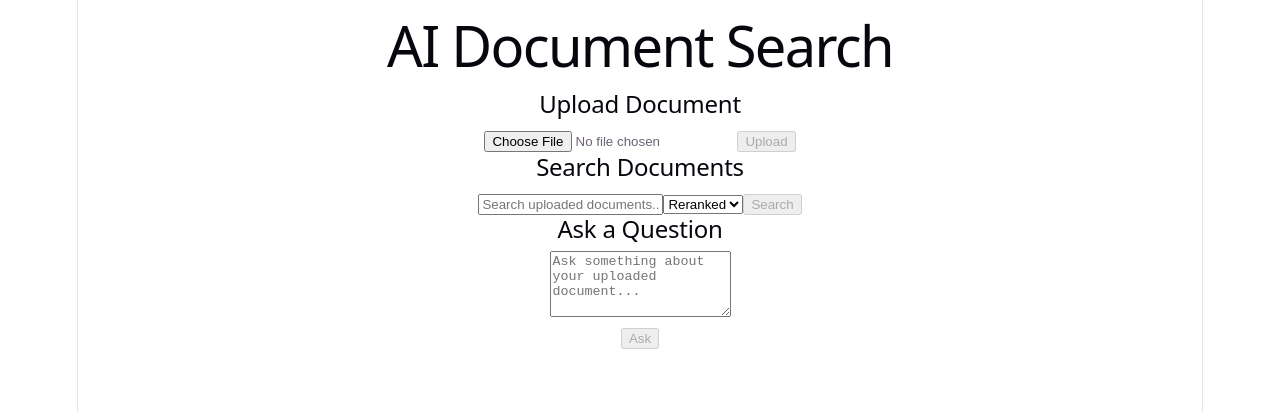
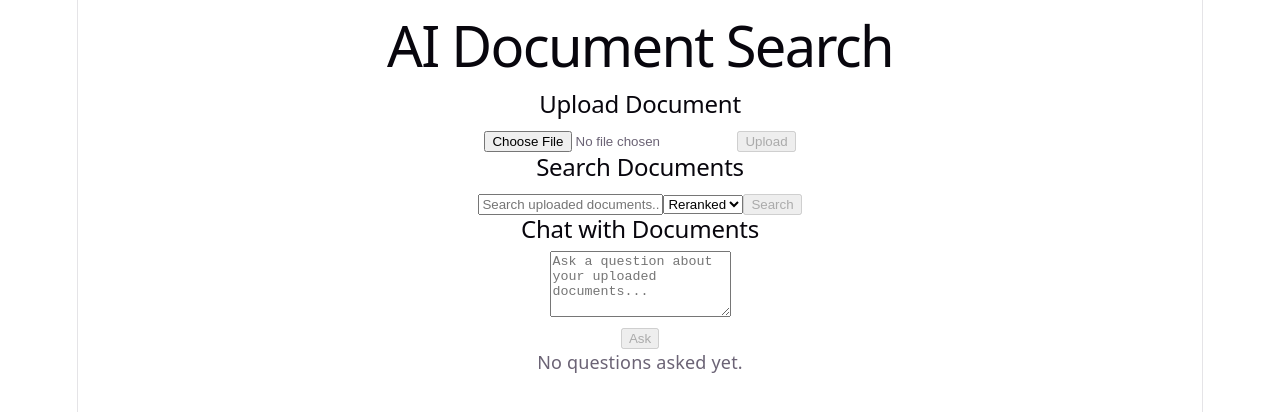
Before and after one commit to baubekTns/rag-document-search, a React (Vite) app in the folder frontend/: page / in a window 1280 px wide. Shown: the top 412 px of the page. Built offline with nearby package versions, Linux system fonts and the light colour scheme.

Commit message:
feat: add chat interface for document questions

```diff
--- a/frontend/src/App.tsx
+++ b/frontend/src/App.tsx
@@ -1,6 +1,6 @@
+import ChatInterface from "./components/ChatInterface";
 import DocumentSearch from "./components/DocumentSearch";
 import DocumentUpload from "./components/DocumentUpload";
-import QuestionAnswer from "./components/QuestionAnswer";
 
 function App() {
   return (
@@ -11,7 +11,7 @@ function App() {
 
       <DocumentSearch />
 
-      <QuestionAnswer />
+      <ChatInterface />
     </main>
   );
 }
--- /dev/null
+++ b/frontend/src/components/ChatInterface.tsx
@@ -0,0 +1,124 @@
+import { useState } from "react";
+import { askQuestion } from "../services/qaService";
+import type { ChatMessage } from "../types/chat";
+
+function createMessageId() {
+  return `${Date.now()}-${Math.random().toString(36).slice(2)}`;
+}
+
+export default function ChatInterface() {
+  const [question, setQuestion] = useState("");
+  const [messages, setMessages] = useState<ChatMessage[]>([]);
+  const [loading, setLoading] = useState(false);
+  const [message, setMessage] = useState("");
+
+  const handleAsk = async () => {
+    const trimmedQuestion = question.trim();
+
+    if (!trimmedQuestion) {
+      setMessage("Please enter a question.");
+      return;
+    }
+
+    try {
+      setLoading(true);
+      setMessage("");
+      setQuestion("");
+
+      const response = await askQuestion(trimmedQuestion, 2);
+
+      const chatMessage: ChatMessage = {
+        id: createMessageId(),
+        question: trimmedQuestion,
+        response,
+      };
+
+      setMessages((currentMessages) => [chatMessage, ...currentMessages]);
+    } catch (error) {
+      const errorMessage =
+        error instanceof Error ? error.message : "Failed to answer question.";
+
+      setMessage(errorMessage);
+    } finally {
+      setLoading(false);
+    }
+  };
+
+  return (
+    <section>
+      <h2>Chat with Documents</h2>
+
+      <textarea
+        value={question}
+        onChange={(event) => setQuestion(event.target.value)}
+        placeholder="Ask a question about your uploaded documents..."
+        rows={4}
+        disabled={loading}
+      />
+
+      <br />
+
+      <button onClick={handleAsk} disabled={loading || !question.trim()}>
+        {loading ? "Answering..." : "Ask"}
+      </button>
+
+      {message && <p>{message}</p>}
+
+      <div>
+        {messages.length === 0 ? (
+          <p>No questions asked yet.</p>
+        ) : (
+          messages.map((chatMessage) => (
+            <article key={chatMessage.id}>
+              <h3>Question</h3>
+              <p>{chatMessage.question}</p>
+
+              <h3>Answer</h3>
+              <p>{chatMessage.response.answer}</p>
+
+              <h4>Quality</h4>
+              <p>
+                <strong>Answerable:</strong>{" "}
+                {chatMessage.response.quality.is_answerable ? "Yes" : "No"}
+              </p>
+              <p>
+                <strong>Reason:</strong> {chatMessage.response.quality.reason}
+              </p>
+
+              <h4>Sources</h4>
+
+              {chatMessage.response.sources.length === 0 ? (
+                <p>No sources returned.</p>
+              ) : (
+                chatMessage.response.sources.map((source) => (
+                  <details key={source.chunk_id}>
+                    <summary>
+                      Source {source.source_number} — chunk {source.chunk_index}
+                    </summary>
+
+                    <p>
+                      <strong>Rerank score:</strong>{" "}
+                      {source.rerank_score.toFixed(3)}
+                    </p>
+
+                    <p>
+                      <strong>Semantic score:</strong>{" "}
+                      {source.semantic_score.toFixed(3)}
+                    </p>
+
+                    <p>
+                      <strong>Keyword match:</strong>{" "}
+                      {source.keyword_match ? "Yes" : "No"}
+                    </p>
+
+                    <p>{source.preview}</p>
+                  </details>
+                ))
+              )}
+            </article>
+          ))
+        )}
+      </div>
+    </section>
+  );
+}
--- /dev/null
+++ b/frontend/src/types/chat.ts
@@ -0,0 +1,7 @@
+import type { QaAnswerResponse } from "./qa";
+
+export interface ChatMessage {
+  id: string;
+  question: string;
+  response: QaAnswerResponse;
+}
```
Also changed, not shown: 1 other file (tests, documents, lock files or other folders).
